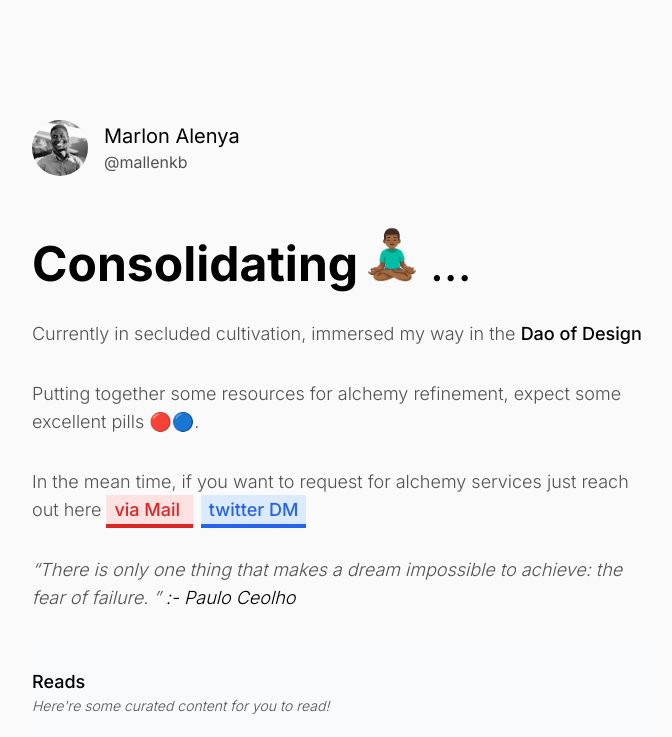
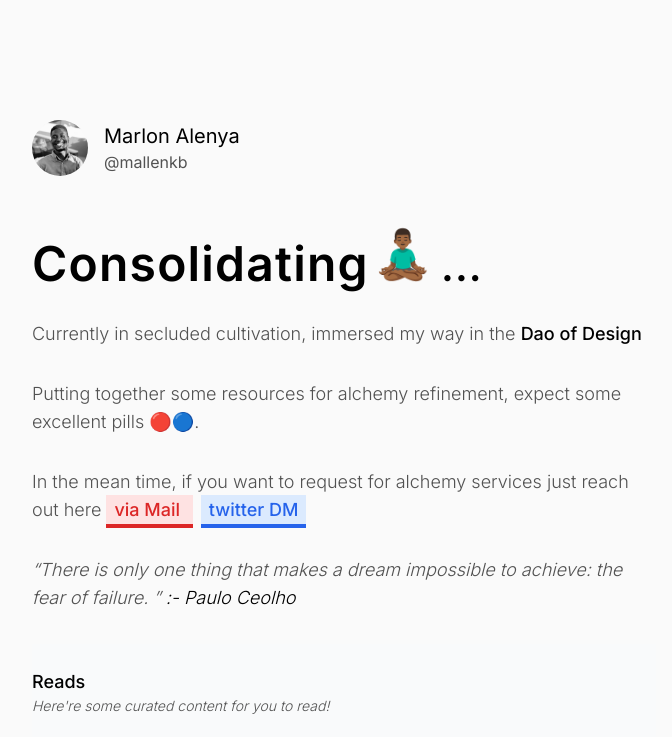
Before and after one commit to mallenkb/memoir, a website: page src/index.html in a window 1280 px wide. Shown: the top 737 px of the page, without its empty margins (296-968 px from the left). Drawn offline with nearby package versions, Linux system fonts and the light colour scheme.

Commit message:
Last Update before redesign

```diff
--- a/src/index.html
+++ b/src/index.html
@@ -30,7 +30,8 @@
     </div> -->
 
     <div class="dark:bg-cod-gray-900 dark:text-white flex">
-      <h1 class="text-4xl md:text-5xl font-bold pr-1">Consolidating</h1> <span
+      <h1 class="text-4xl md:text-5xl font-semibold tracking-wide pr-1">Consolidating</h1>
+      <span
         class="text-4xl md:text-5xl animate-bounce">🧘🏾‍♂️</span><span class="text-4xl md:text-5xl ml-2">...</span>
     </div>
 
```
Also changed, not shown: src/output.css.
